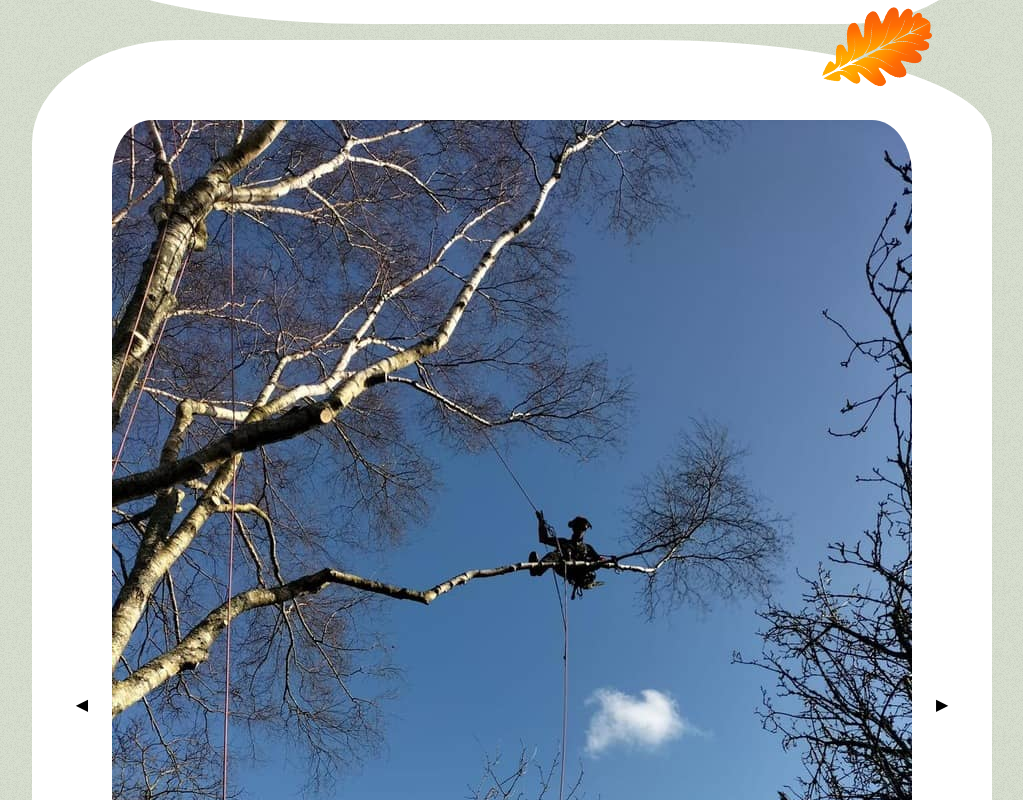
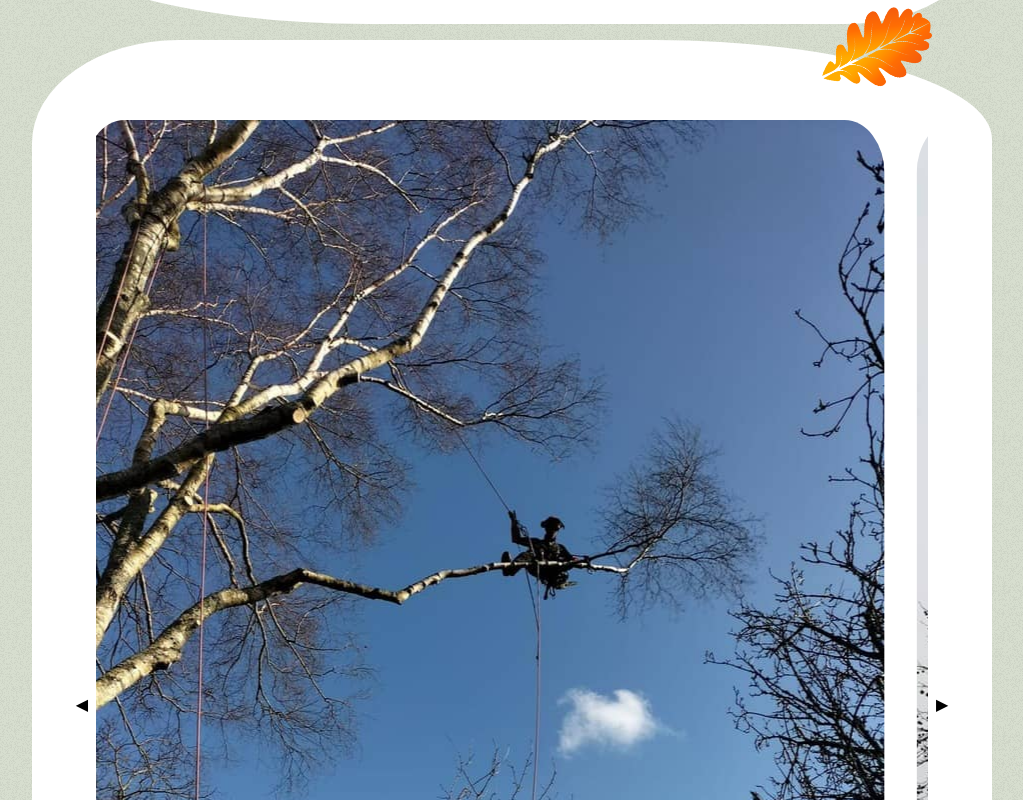
Before and after one commit to Guetso/apical, a Nuxt app: page / in a window 1280 px wide. Shown: the part 980-1780 px from the top of the page, without its empty margins (128-1151 px from the left). Built offline with nearby package versions, Linux system fonts and the light colour scheme.

Commit message:
fix autoplay on carousel

```diff
--- a/components/blocs/Carousel.vue
+++ b/components/blocs/Carousel.vue
@@ -9,6 +9,7 @@
         navigation-enabled
         :pagination-active-color="'#00662b'"
         :pagination-color="'#808080'"
+        autoplay
         :autoplay-timeout="5000"
         center-mode
       >
```
